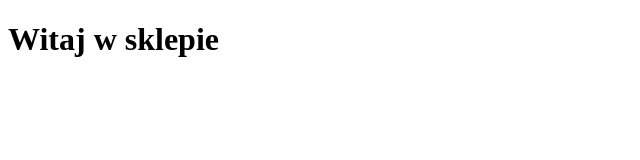
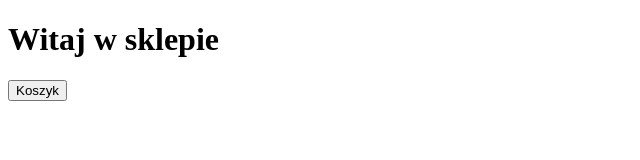
Before and after one commit to luknik360/sklep, a plain HTML site: page index.html in a window 1280 px wide. Shown: the whole page, without its empty margins (0-640 px from the left). Drawn offline with Linux system fonts and the light colour scheme.

Commit message:
Dodano przycisk koszyka

```diff
--- a/index.html
+++ b/index.html
@@ -11,6 +11,7 @@
 
 <body>
     <h1>Witaj w sklepie</h1>
+    <button>Koszyk</button>
 </body>
 
 </html>
```
